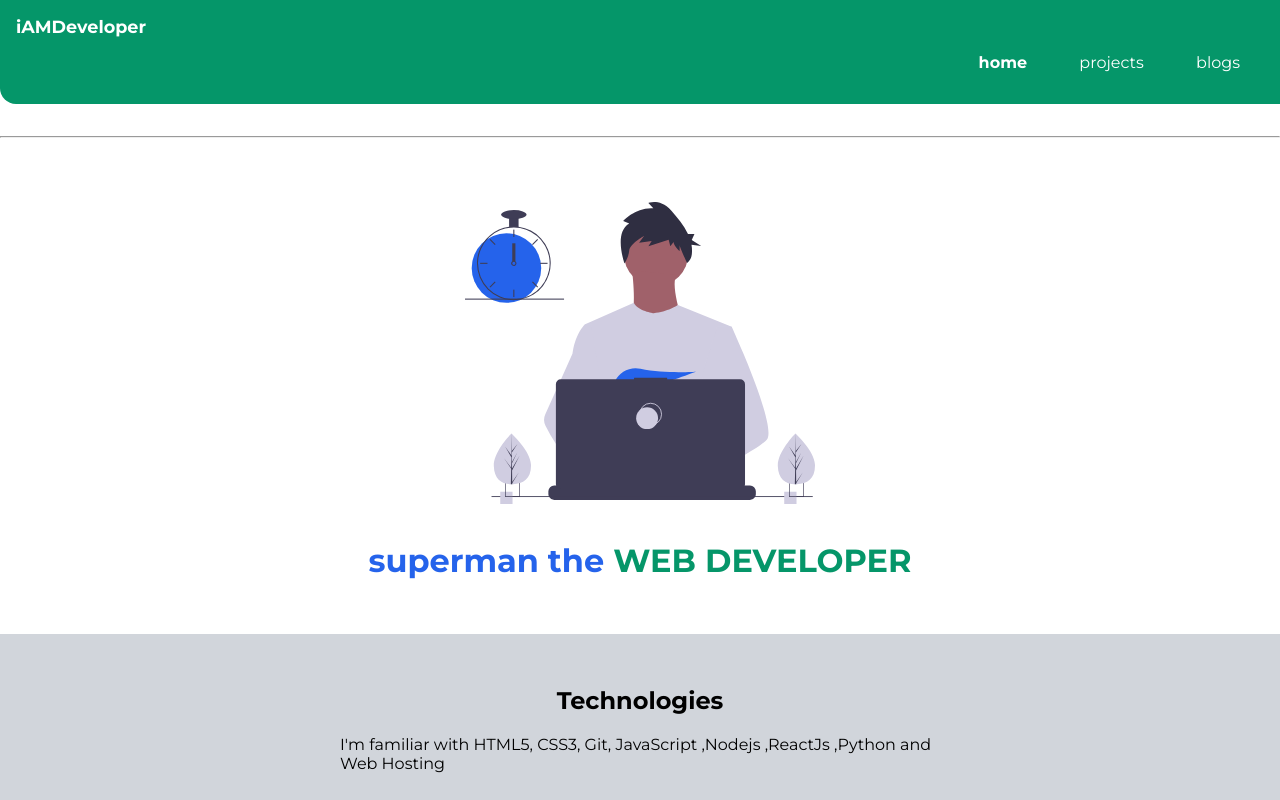
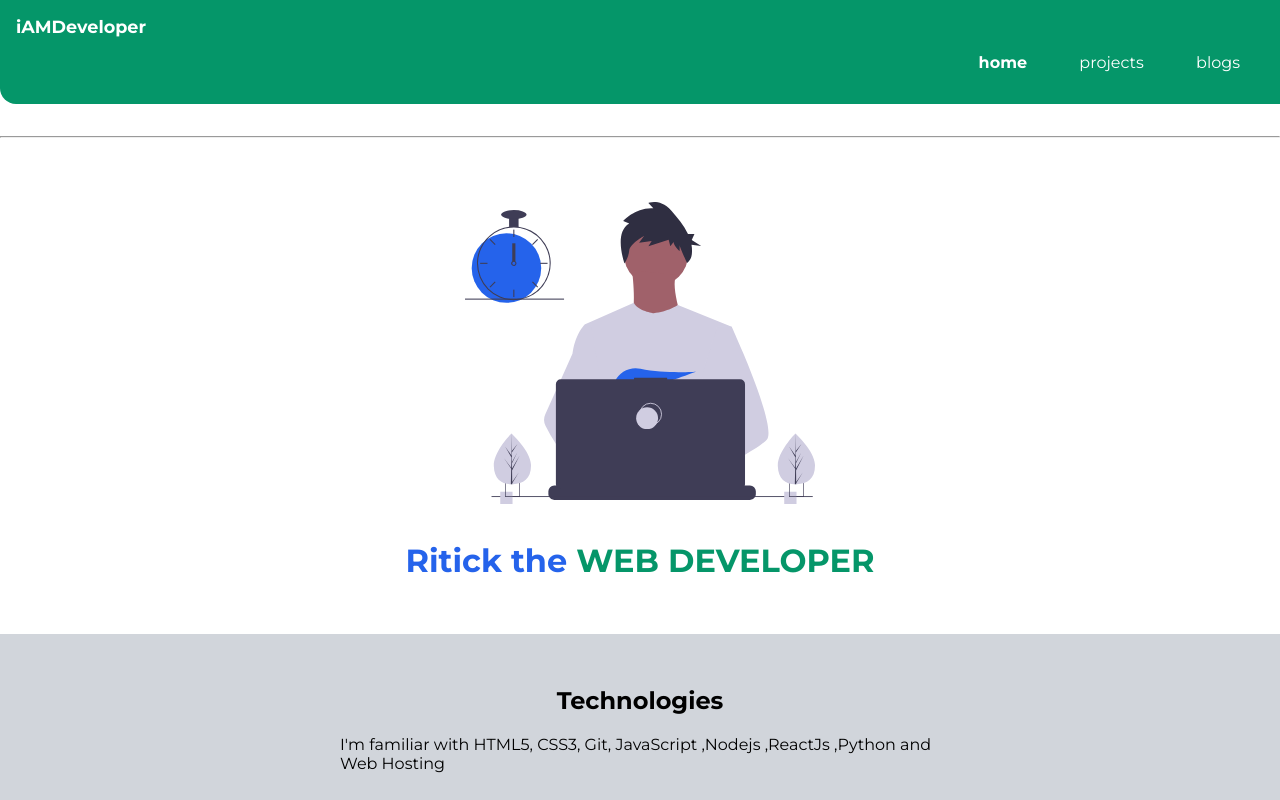
Before and after one commit to RitickRout/profilo, a plain HTML site: page index.html in a window 1280 px wide. Shown: the top 800 px of the page. Drawn offline with Linux system fonts and the light colour scheme.

Commit message:
Update index.html

```diff
--- a/index.html
+++ b/index.html
@@ -22,7 +22,7 @@
     <hr>
     <header class="hero">
         <img class="hero-img" src="\hero.svg" />
-        <h1 class="hero-heading">superman the <span class="heading-inverted"> WEB DEVELOPER </span></h1>
+        <h1 class="hero-heading">Ritick the <span class="heading-inverted"> WEB DEVELOPER </span></h1>
 
     </header>
     <section class="section ow">
```
